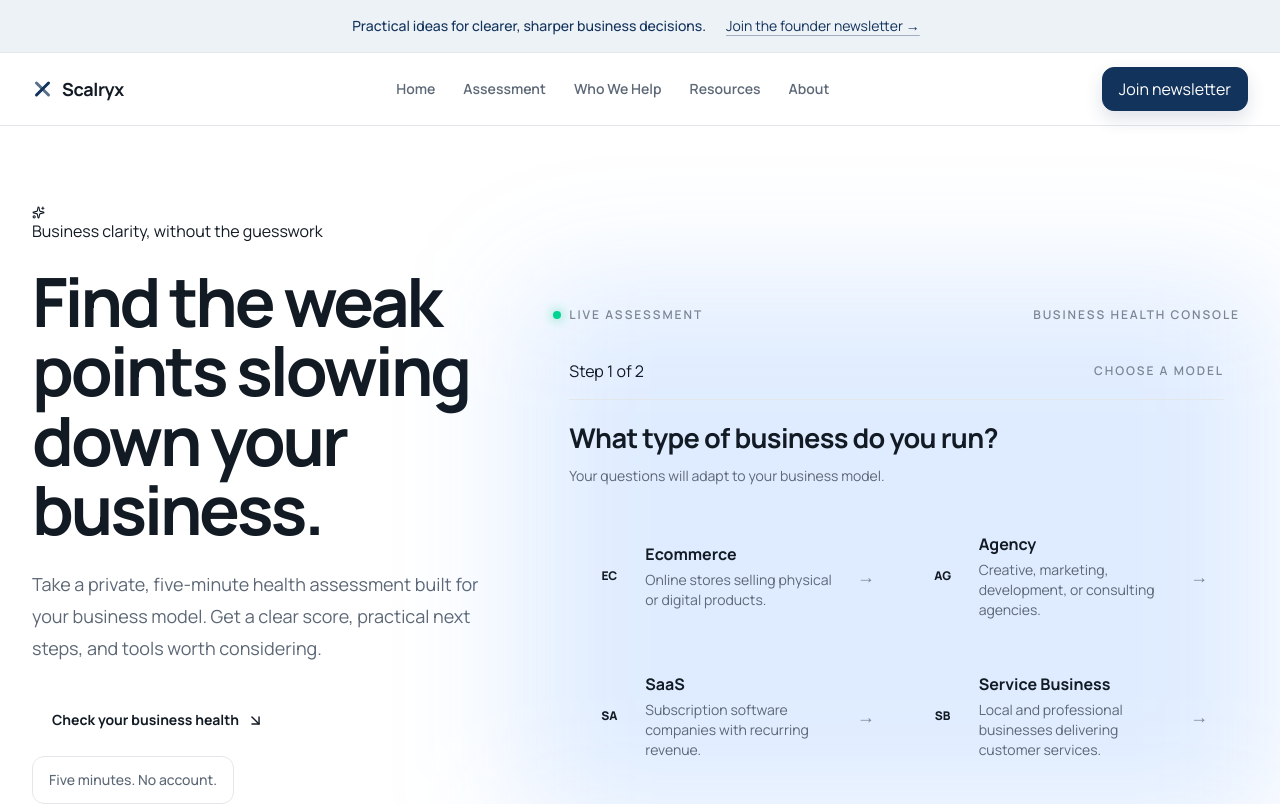
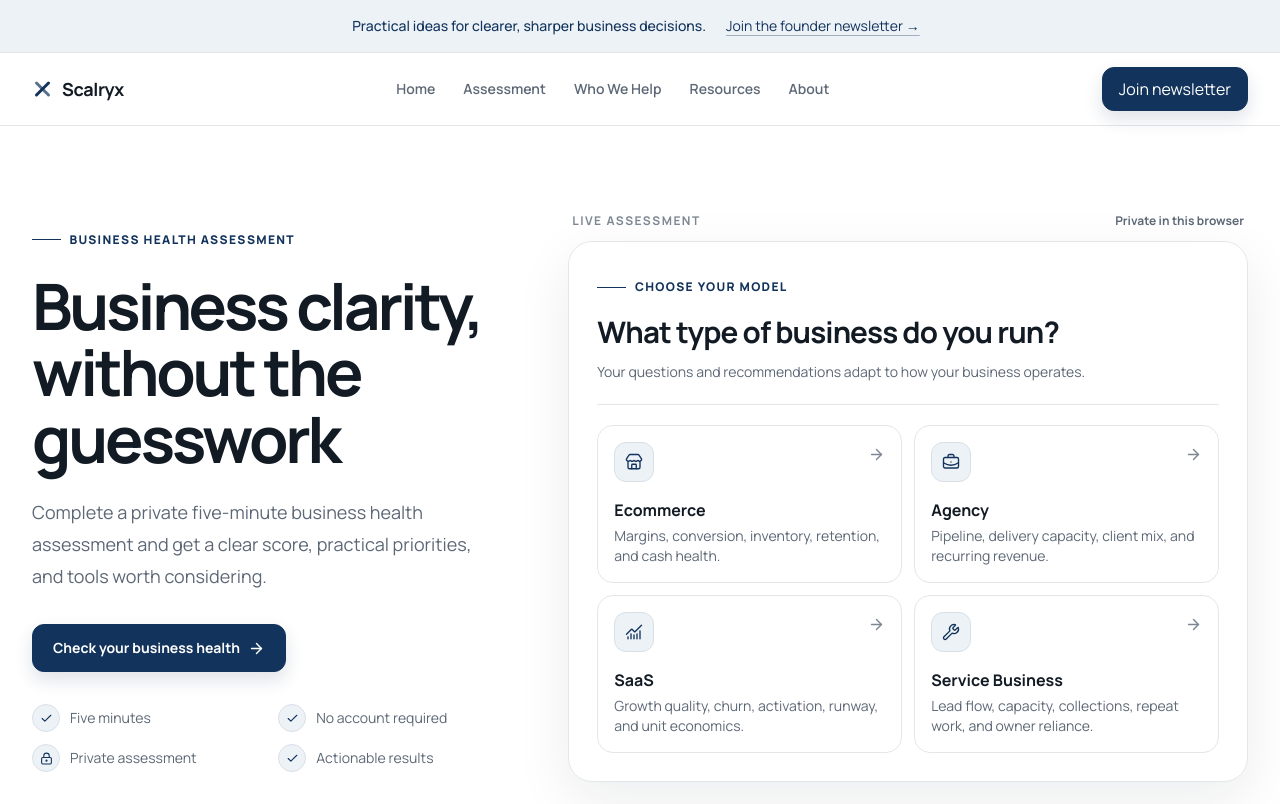
Before and after one commit to swajannaimur/scalryx, a Next.js app: page / in a window 1280 px wide. Shown: the top 804 px of the page. Built offline with nearby package versions, Linux system fonts and the light colour scheme.

Commit message:
feat: redesign live assessment experience

```diff
--- a/app/components/assessment/business-type-step.tsx
+++ b/app/components/assessment/business-type-step.tsx
@@ -1,34 +1,41 @@
+import {
+  ArrowRight,
+  BriefcaseBusiness,
+  ChartNoAxesCombined,
+  Store,
+  Wrench,
+} from "lucide-react";
 import type { BusinessType } from "../../assessment/types";
 
 const businessChoices: readonly {
   readonly type: BusinessType;
-  readonly initials: string;
   readonly label: string;
   readonly description: string;
+  readonly icon: typeof Store;
 }[] = [
   {
     type: "ecommerce",
-    initials: "EC",
     label: "Ecommerce",
-    description: "Online stores selling physical or digital products.",
+    description: "Margins, conversion, inventory, retention, and cash health.",
+    icon: Store,
   },
   {
     type: "agency",
-    initials: "AG",
     label: "Agency",
-    description: "Creative, marketing, development, or consulting agencies.",
+    description: "Pipeline, delivery capacity, client mix, and recurring revenue.",
+    icon: BriefcaseBusiness,
   },
   {
     type: "saas",
-    initials: "SA",
     label: "SaaS",
-    description: "Subscription software companies with recurring revenue.",
+    description: "Growth quality, churn, activation, runway, and unit economics.",
+    icon: ChartNoAxesCombined,
   },
   {
     type: "service",
-    initials: "SB",
     label: "Service Business",
-    description: "Local and professional businesses delivering customer services.",
+    description: "Lead flow, capacity, collections, repeat work, and owner reliance.",
+    icon: Wrench,
   },
 ];
 
@@ -42,31 +49,37 @@ export function BusinessTypeStep({
   onSelect,
 }: BusinessTypeStepProps) {
   return (
-    <div className="premium-panel section-grid blue-glow rounded-[1.5rem] p-5 sm:p-6">
-      <div className="mb-5 flex items-center justify-between border-b border-line pb-4">
-        <p className="premium-eyebrow">Step 1 of 2</p>
-        <span className="text-xs font-semibold uppercase tracking-[0.16em] text-subtle">
-          Choose a model
-        </span>
+    <div
+      className="editorial-panel rounded-[1.5rem] p-5 sm:p-7"
+      data-business-model-selector
+    >
+      <div className="border-b border-line pb-5">
+        <p className="section-label">Choose your model</p>
+        <h2
+          className="mt-4 text-2xl font-bold tracking-[-0.03em] text-content sm:text-[1.85rem]"
+          data-assessment-focus
+          tabIndex={-1}
+        >
+          What type of business do you run?
+        </h2>
+        <p className="mt-2 text-sm leading-6 text-muted">
+          Your questions and recommendations adapt to how your business operates.
+        </p>
       </div>
-      <fieldset className="mt-3">
-        <legend className="text-2xl font-bold tracking-tight text-content sm:text-[1.7rem]" data-assessment-focus tabIndex={-1}>
-          What type of business do you run?
-        </legend>
-        <p className="mt-2 text-sm leading-6 text-muted">
-          Your questions will adapt to your business model.
-        </p>
 
-        <div className="mt-6 grid gap-3 sm:grid-cols-2">
+      <fieldset className="mt-5">
+        <legend className="sr-only">Select your business model</legend>
+        <div className="grid gap-3 sm:grid-cols-2">
           {businessChoices.map((choice) => {
             const inputId = `business-type-${choice.type}`;
             const selected = selectedType === choice.type;
+            const Icon = choice.icon;
 
             return (
               <label
-                className={`premium-card group flex min-h-32 cursor-pointer items-center gap-3 rounded-2xl p-4 focus-within:border-[var(--assessment-accent-text)] focus-within:ring-2 focus-within:ring-[var(--assessment-focus-ring)] ${
+                className={`editorial-card group flex min-h-36 cursor-pointer flex-col rounded-2xl p-4 focus-within:ring-4 focus-within:ring-[var(--focus-ring)] ${
                   selected
-                    ? "border-[var(--assessment-accent-text)] bg-blue-500/15 shadow-[0_0_28px_var(--glow-soft)]"
+                    ? "border-[var(--brand-navy)] bg-[var(--brand-soft)]"
                     : ""
                 }`}
                 htmlFor={inputId}
@@ -81,25 +94,24 @@ export function BusinessTypeStep({
                   type="radio"
                   value={choice.type}
                 />
+                <span className="flex items-start justify-between gap-3">
                   <span
                     aria-hidden="true"
-                  className="icon-glow flex size-12 shrink-0 items-center justify-center rounded-xl text-xs font-extrabold"
+                    className="icon-tile flex size-10 shrink-0 items-center justify-center rounded-xl"
                   >
-                  {choice.initials}
+                    <Icon size={18} strokeWidth={1.8} />
                   </span>
-                <span className="min-w-0 flex-1">
-                  <span className="block text-base font-bold text-content">
+                  <ArrowRight
+                    aria-hidden="true"
+                    className="mt-1 text-subtle transition-transform group-hover:translate-x-1 group-hover:text-[var(--brand-navy)]"
+                    size={17}
+                  />
+                </span>
+                <span className="mt-4 block text-base font-bold text-content">
                   {choice.label}
                 </span>
                 <span className="mt-1 block text-sm leading-5 text-muted">
                   {choice.description}
-                  </span>
-                </span>
-                <span
-                  aria-hidden="true"
-                  className="text-lg text-subtle transition group-hover:translate-x-1 group-hover:text-[var(--assessment-accent-text)]"
-                >
-                  →
                 </span>
               </label>
             );
--- a/app/components/assessment/result-step.tsx
+++ b/app/components/assessment/result-step.tsx
@@ -1,3 +1,4 @@
+import { ArrowUpRight } from "lucide-react";
 import type { AssessmentResult } from "../../assessment/scoring";
 import { NewsletterTrigger } from "../newsletter/newsletter-trigger";
 
@@ -21,76 +22,81 @@ function scoreSummary(label: AssessmentResult["label"]) {
 
 export function ResultStep({ result, onRestart }: ResultStepProps) {
   return (
-    <div className="premium-panel section-grid blue-glow rounded-[1.5rem] p-5 sm:p-6">
-      <div className="flex items-center justify-between gap-3 border-b border-line pb-4">
-        <p className="premium-eyebrow">Your business health result</p>
-        <span className="text-xs font-bold uppercase tracking-[0.14em] text-subtle">
+    <div className="editorial-panel rounded-[1.5rem] p-5 sm:p-7">
+      <div className="flex items-center justify-between gap-3 border-b border-line pb-5">
+        <p className="section-label">Your result</p>
+        <span className="text-xs font-bold uppercase tracking-[0.1em] text-subtle">
           Analysis complete
         </span>
       </div>
+
       <div className="mt-6 flex flex-wrap items-center justify-between gap-5">
         <div className="flex min-w-0 flex-1 flex-wrap items-center gap-5">
           <div
             aria-label={`Business health score: ${result.score} out of 100`}
             className="score-ring"
             role="img"
-            style={
-              {
-                "--score": `${result.score * 3.6}deg`,
-              } as React.CSSProperties
-            }
           >
-            <p className="text-center text-3xl font-semibold tracking-tight text-content">
+            <p className="text-center text-3xl font-bold tracking-[-0.04em] text-[var(--brand-navy)]">
               {result.score}
-              <span className="block text-xs font-medium tracking-normal text-muted">out of 100</span>
+              <span className="block text-xs font-semibold tracking-normal text-muted">out of 100</span>
             </p>
           </div>
           <div className="min-w-0 flex-1">
-            <h2 className="mt-1 text-3xl font-bold tracking-tight text-content" data-assessment-focus tabIndex={-1}>{result.label}</h2>
+            <h2
+              className="text-3xl font-bold tracking-[-0.035em] text-content"
+              data-assessment-focus
+              tabIndex={-1}
+            >
+              {result.label}
+            </h2>
             <p className="mt-2 max-w-xl text-sm leading-6 text-muted">
               {scoreSummary(result.label)}
             </p>
           </div>
         </div>
-        <span className="rounded-full border border-line-strong bg-blue-500/10 px-3 py-2 text-xs font-semibold text-muted">
+        <span className="rounded-full border border-line bg-[var(--canvas-soft)] px-3 py-2 text-xs font-semibold text-muted">
           Revenue context: {result.contextAnswer}
         </span>
       </div>
 
-      <p className="premium-card mt-5 rounded-xl px-3 py-3 text-xs leading-5 text-muted">
+      <p className="mt-5 rounded-xl border border-line bg-[var(--canvas-soft)] px-3 py-3 text-xs leading-5 text-muted">
         This assessment offers directional business guidance, not accounting, legal, investment, or tax advice.
       </p>
 
       <section aria-labelledby="tools-title" className="mt-7">
-        <h3 className="text-base font-semibold text-content" id="tools-title">Tools worth considering</h3>
+        <h3 className="text-base font-bold text-content" id="tools-title">Tools worth considering</h3>
         <div className="mt-3 grid gap-3 sm:grid-cols-2 lg:grid-cols-3">
           {result.recommendations.map((recommendation) => (
             <a
-              className="premium-card min-h-28 rounded-xl p-3.5"
+              className="editorial-card group min-h-28 rounded-xl p-3.5"
               href={recommendation.href}
               key={recommendation.id}
               rel="noopener noreferrer"
               target="_blank"
             >
-              <span className="block text-sm font-semibold text-content">{recommendation.name} ↗</span>
+              <span className="flex items-center justify-between gap-2 text-sm font-bold text-content">
+                {recommendation.name}
+                <ArrowUpRight aria-hidden="true" className="text-subtle transition-transform group-hover:-translate-y-0.5 group-hover:translate-x-0.5" size={15} />
+              </span>
               <span className="mt-1 block text-sm leading-5 text-muted">{recommendation.description}</span>
             </a>
           ))}
         </div>
       </section>
 
-      <div className="mt-7 flex flex-col gap-3 rounded-2xl border border-blue-400/30 bg-[linear-gradient(120deg,rgba(22,133,255,.18),rgba(35,199,255,.06))] p-4 sm:flex-row sm:items-center sm:justify-between">
+      <div className="mt-7 flex flex-col gap-4 rounded-2xl border border-[#d8e0e7] bg-[var(--brand-soft)] p-4 sm:flex-row sm:items-center sm:justify-between">
         <div>
-          <h3 className="text-sm font-semibold text-content">Get practical growth notes in your inbox.</h3>
+          <h3 className="text-sm font-bold text-content">Get practical growth notes in your inbox.</h3>
           <p className="mt-1 text-sm leading-5 text-muted">One useful issue at a time. No account required.</p>
         </div>
-        <NewsletterTrigger className="premium-button inline-flex min-h-11 shrink-0 items-center justify-center rounded-xl px-4 text-sm font-bold">
+        <NewsletterTrigger className="primary-button inline-flex min-h-11 shrink-0 items-center justify-center rounded-xl px-4 text-sm font-bold">
           Join the newsletter
         </NewsletterTrigger>
       </div>
 
       <button
-        className="premium-card mt-5 min-h-11 rounded-xl px-4 text-sm font-semibold text-content"
+        className="secondary-button mt-5 min-h-11 rounded-xl px-4 text-sm font-semibold"
         onClick={onRestart}
         type="button"
       >
--- a/app/components/landing/hero-section.tsx
+++ b/app/components/landing/hero-section.tsx
@@ -1,72 +1,44 @@
-import {
-  Activity,
-  ArrowDownRight,
-  Gauge,
-  Layers3,
-  ShieldCheck,
-  Sparkles,
-} from "lucide-react";
+import { ArrowRight, Check, LockKeyhole } from "lucide-react";
+import { heroComposition } from "../../data/hero-content";
+import { BusinessAssessment } from "../assessment/business-assessment";
 import { SectionShell } from "../layout/section-shell";
-import { BusinessAssessment } from "../assessment/business-assessment";
-import { heroComposition } from "../../data/hero-content";
-
-const capabilities = [
-  { value: "4", label: "Business models", icon: Layers3 },
-  { value: "10", label: "Tailored questions", icon: Activity },
-  { value: "100", label: "Point health score", icon: Gauge },
-  { value: "Private", label: "Browser-only answers", icon: ShieldCheck },
-];
 
 export function HeroSection() {
   const { content, embeddedTool } = heroComposition;
 
   return (
     <section
-      className="relative isolate overflow-hidden pb-14 pt-6 sm:pb-20 sm:pt-10"
-      data-premium-hero
+      className="overflow-hidden border-b border-line pb-16 pt-12 sm:pb-24 sm:pt-16"
+      data-editorial-hero
       id="home"
     >
-      <div aria-hidden="true" className="ambient-orb -right-28 top-[-8rem]" />
-      <div
-        aria-hidden="true"
-        className="ambient-orb -left-48 top-[30rem] opacity-35 [animation-delay:-4s]"
-      />
-      <SectionShell className="relative">
-        <div className="grid min-w-0 gap-12 lg:grid-cols-[0.78fr_1.22fr] lg:items-center xl:gap-16">
-          <div className="min-w-0 lg:py-10">
-            <div className="premium-eyebrow animate-stagger-1">
-              <Sparkles aria-hidden="true" size={13} />
-              {content.eyebrow}
-            </div>
-            <h1 className="animate-stagger-2 mt-6 max-w-[42rem] text-[44px] font-bold leading-[1.02] tracking-[-0.045em] text-content sm:text-[58px] xl:text-[68px]">
-              Find the weak points{" "}
-              <span className="text-gradient">slowing down</span> your business.
+      <SectionShell>
+        <div className="grid min-w-0 gap-12 lg:grid-cols-[0.82fr_1.18fr] lg:items-center xl:gap-16">
+          <div className="min-w-0 lg:py-8">
+            <p className="section-label animate-stagger-1">{content.eyebrow}</p>
+            <h1 className="animate-stagger-2 mt-6 max-w-[42rem] text-[42px] font-bold leading-[1.04] tracking-[-0.05em] text-content sm:text-[56px] xl:text-[64px]">
+              Business clarity, without the guesswork
             </h1>
-            <p className="animate-stagger-3 mt-6 max-w-[36rem] text-base leading-8 text-muted sm:text-lg">
+            <p className="animate-stagger-3 mt-6 max-w-[35rem] text-base leading-8 text-muted sm:text-lg">
               {content.body}
             </p>
 
-            <div className="animate-stagger-3 mt-8 flex flex-wrap items-center gap-3">
-              <a
-                className="premium-button inline-flex min-h-12 items-center justify-center gap-2 rounded-xl px-5 text-sm font-bold"
-                href="#assessment"
-              >
-                Check your business health
-                <ArrowDownRight aria-hidden="true" size={17} />
-              </a>
-              <span className="inline-flex min-h-12 items-center rounded-xl border border-line bg-surface px-4 text-sm font-medium text-muted backdrop-blur-xl">
-                Five minutes. No account.
-              </span>
-            </div>
+            <a
+              className="primary-button mt-8 inline-flex min-h-12 w-full items-center justify-center gap-2 rounded-xl px-5 text-sm font-bold sm:w-auto"
+              href="#assessment"
+            >
+              Check your business health
+              <ArrowRight aria-hidden="true" size={17} />
+            </a>
 
-            <ul className="mt-8 flex flex-wrap gap-x-6 gap-y-3 text-sm text-muted">
-              {content.trustPoints.map((point) => (
+            <ul className="mt-8 grid max-w-[34rem] grid-cols-2 gap-x-5 gap-y-3 text-sm text-muted">
+              {content.trustPoints.map((point, index) => (
                 <li className="flex items-center gap-2.5" key={point}>
                   <span
                     aria-hidden="true"
-                    className="icon-glow flex size-7 items-center justify-center rounded-full"
+                    className="icon-tile flex size-7 shrink-0 items-center justify-center rounded-full"
                   >
-                    <ShieldCheck size={14} />
+                    {index === 2 ? <LockKeyhole size={13} /> : <Check size={13} />}
                   </span>
                   {point}
                 </li>
@@ -75,47 +47,17 @@ export function HeroSection() {
           </div>
 
           <div
-            className="animate-enter-delay relative min-w-0"
-            data-assessment-console
+            className="animate-enter-delay min-w-0 scroll-mt-32"
             data-hero-tool={embeddedTool}
+            data-live-assessment
             id="assessment"
           >
-            <div
-              aria-hidden="true"
-              className="absolute -inset-6 -z-10 rounded-[2.5rem] bg-blue-500/15 blur-3xl"
-            />
-            <div className="mb-3 flex items-center justify-between px-2 text-xs font-semibold uppercase tracking-[0.16em] text-subtle">
-              <span className="flex items-center gap-2">
-                <span className="size-2 rounded-full bg-emerald-400 shadow-[0_0_12px_#34d399]" />
-                Live assessment
-              </span>
-              <span>Business health console</span>
+            <div className="mb-3 flex items-center justify-between gap-4 px-1 text-xs font-bold uppercase tracking-[0.12em] text-subtle">
+              <span>Live assessment</span>
+              <span className="normal-case tracking-normal text-muted">Private in this browser</span>
             </div>
             <BusinessAssessment />
           </div>
-        </div>
-
-        <div
-          className="premium-panel mt-12 grid overflow-hidden rounded-2xl sm:grid-cols-2 lg:mt-16 lg:grid-cols-4"
-          data-capability-strip
-        >
-          {capabilities.map(({ value, label, icon: Icon }, index) => (
-            <div
-              className="flex min-h-28 items-center gap-4 border-b border-line px-5 py-5 last:border-b-0 sm:[&:nth-child(odd)]:border-r sm:[&:nth-child(3)]:border-b-0 lg:border-b-0 lg:border-r lg:last:border-r-0"
-              key={label}
-            >
-              <span className="icon-glow flex size-10 shrink-0 items-center justify-center rounded-xl">
-                <Icon aria-hidden="true" size={18} />
-              </span>
-              <span>
-                <strong className="number-glow block text-2xl font-bold tracking-tight">
-                  {value}
-                </strong>
-                <span className="text-sm text-muted">{label}</span>
-              </span>
-              <span className="sr-only">Capability {index + 1}</span>
-            </div>
-          ))}
         </div>
       </SectionShell>
     </section>
--- a/app/data/hero-content.ts
+++ b/app/data/hero-content.ts
@@ -1,10 +1,11 @@
 export const heroContent = Object.freeze({
-  eyebrow: "Business clarity, without the guesswork",
-  heading: "Find the weak points slowing down your business.",
-  body: "Take a private, five-minute health assessment built for your business model. Get a clear score, practical next steps, and tools worth considering.",
+  eyebrow: "Business health assessment",
+  heading: "Business clarity, without the guesswork",
+  body: "Complete a private five-minute business health assessment and get a clear score, practical priorities, and tools worth considering.",
   trustPoints: Object.freeze([
-    "Private by default",
+    "Five minutes",
     "No account required",
+    "Private assessment",
     "Actionable results",
   ]),
 });
```
Also changed, not shown: app/components/assessment/business-assessment.tsx (+4 -4 lines), app/components/assessment/question-step.tsx (+21 -15 lines). Lines whose indentation alone changed are shown as unchanged.
